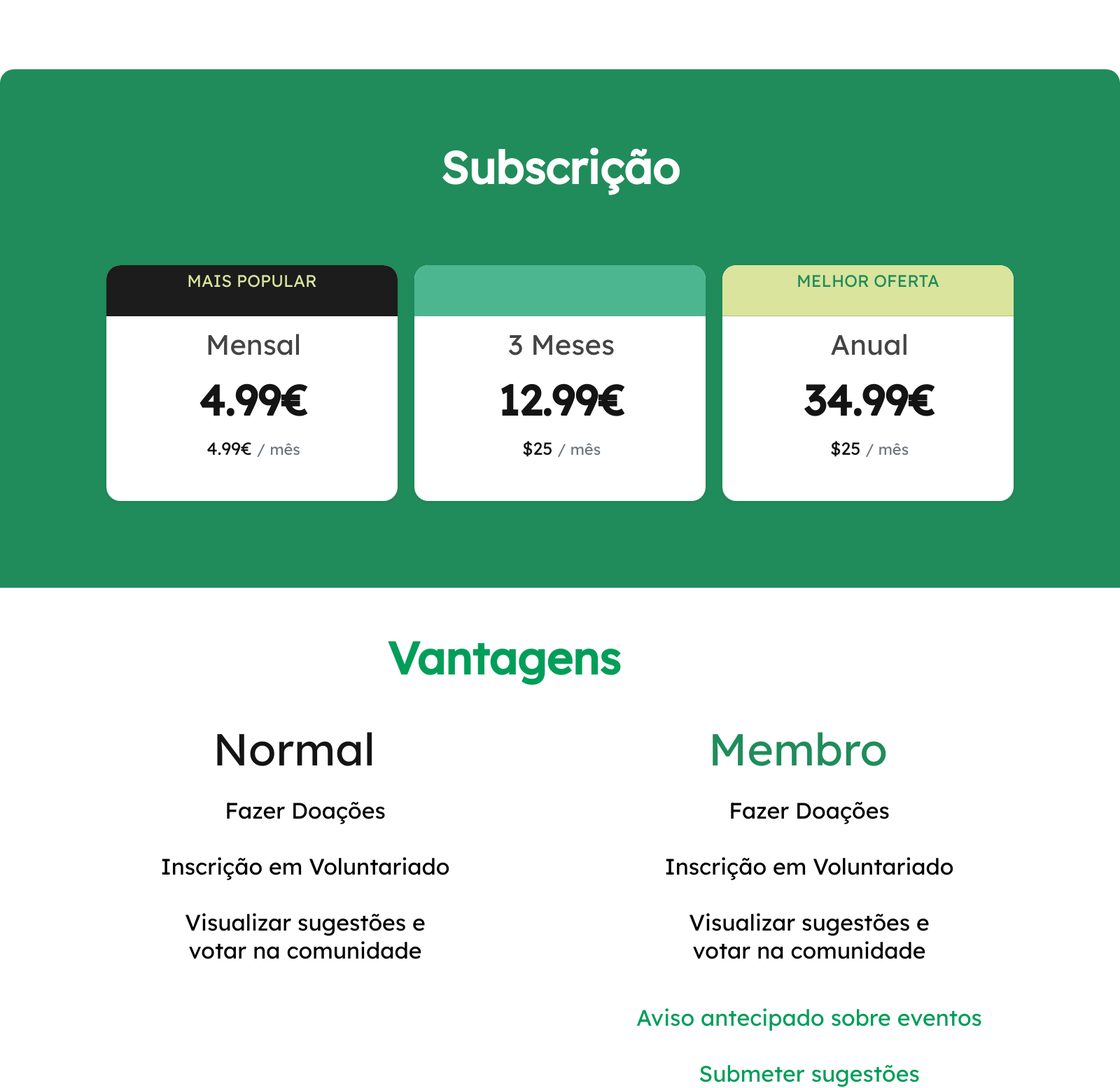
After one commit to CristianoSamtps/AEPA, a Laravel app: page /tornarMembro in a window 1600 px wide. The commit adds this page. Shown: the part 605-2160 px from the top of the page at 70% size. Run offline with Laravel 10, Linux system fonts and the light colour scheme.

Commit message:
Ruben Update

```diff
--- a/app/Http/Controllers/PageController.php
+++ b/app/Http/Controllers/PageController.php
@@ -19,4 +19,8 @@ class PageController extends Controller
     public function projects(){
         return view('projects');
     }
+
+    public function tornarMembro(){
+        return view('tornarMembro');
+    }
 }
--- /dev/null
+++ b/public/css/styleR.css
@@ -0,0 +1,242 @@
+@import url("https://fonts.googleapis.com/css2?family=Lexend+Deca&display=swap");
+body {
+  font-family: "Lexend Deca", sans-serif;
+}
+
+.tornateMembro {
+  margin: 100px 131px;
+}
+
+.descricaoMembro {
+  color: #565656;
+  font-family: Lexend Deca;
+  font-size: 24px;
+  font-style: normal;
+  font-weight: 700;
+  line-height: normal;
+  margin-top: 26px;
+}
+
+.titleMembro {
+  margin-top: 100px;
+  color: #208c5b;
+  font-family: Lexend Deca;
+  font-size: 64px;
+  font-style: normal;
+  font-weight: 700;
+  line-height: normal;
+}
+
+.butaoMembro {
+  width: 248px;
+  height: 52px;
+  flex-shrink: 0;
+  border-radius: 40px;
+  background: #019e59;
+  border: none;
+  color: #fff;
+  font-family: Lexend Deca;
+  font-size: 20px;
+  font-style: normal;
+  font-weight: 400;
+  line-height: normal;
+  margin-top: 26px;
+}
+
+.membro {
+  color: #218366;
+  font-family: Lexend Deca;
+  font-size: 32px;
+  font-style: normal;
+  font-weight: 700;
+  line-height: normal;
+}
+
+.imgMembro {
+  width: 600px;
+  padding-bottom: 30px;
+}
+
+.preco {
+  border-radius: 20px 20px 0px 0px;
+  background: #208c5b;
+  padding-bottom: 100px;
+}
+
+.titlePreco {
+  color: #ffffff;
+  text-align: center;
+  font-family: Lexend Deca;
+  font-size: 64px;
+  font-style: normal;
+  font-weight: 700;
+  line-height: normal;
+  margin: 100px 0;
+  padding-top: 100px;
+}
+
+.card-title {
+  flex-shrink: 0;
+  color: #141414;
+  font-family: Lexend Deca;
+  font-size: 60px;
+  font-style: normal;
+  font-weight: 700;
+  line-height: normal;
+  padding-top: 10px;
+}
+
+.card-title .pricing-card-title {
+  text-align: center;
+}
+
+.pormes {
+  flex-shrink: 0;
+  color: #141414;
+  font-family: Lexend Deca;
+  font-size: 25px;
+  font-style: normal;
+  line-height: normal;
+  border: none;
+}
+
+#header1 {
+  height: 73px;
+  border-radius: 20px 20px 0px 0px;
+  background: #1c1c1c;
+  color: #dae49d;
+  font-family: Lexend Deca;
+  font-size: 32px;
+  font-style: normal;
+  font-weight: 700;
+  line-height: normal;
+  text-align: center;
+  border: none;
+}
+
+#header2 {
+  height: 73px;
+  border-radius: 20px 20px 0px 0px;
+  background: #4cb691;
+  color: #ffffff;
+  font-family: Lexend Deca;
+  font-size: 32px;
+  font-style: normal;
+  font-weight: 700;
+  line-height: normal;
+  text-align: center;
+  border: none;
+}
+
+#header3 {
+  height: 73px;
+  border-radius: 20px 20px 0px 0px;
+  background: #dae49d;
+  color: #208c5b;
+  font-family: Lexend Deca;
+  font-size: 100px;
+  font-style: normal;
+  font-weight: 700;
+  line-height: normal;
+  text-align: center;
+  justify-content: center;
+}
+
+.card {
+  padding-bottom: 20px;
+  border-radius: 20px;
+  border: none;
+}
+.card-body {
+  padding-left: 20px;
+}
+
+.vantagens {
+  margin-top: 30px;
+}
+
+.subtitulo,
+.titulo {
+  text-decoration: underline;
+}
+
+.lista {
+  list-style-type: none;
+  padding: 0;
+}
+
+.lista li {
+  margin-bottom: 10px;
+}
+
+.titleVan {
+  color: #019e59;
+  text-align: center;
+  font-family: Lexend Deca;
+  font-size: 64px;
+  font-style: normal;
+  font-weight: 700;
+  line-height: normal;
+  margin: 50px 0;
+  padding-top: 10px;
+}
+
+.tituloNormal {
+  color: #141414;
+
+  font-family: Lexend Deca;
+  font-size: 64px;
+  font-style: normal;
+  font-weight: 400;
+  line-height: normal;
+}
+
+.subtituloMembro {
+  color: #208c5b;
+
+  font-family: Lexend Deca;
+  font-size: 64px;
+  font-style: normal;
+  font-weight: 400;
+  line-height: normal;
+}
+
+.vantagens {
+  text-align: center;
+  margin-bottom: 20px;
+  width: 1440px;
+  height: 1060px;
+  flex-shrink: 0;
+}
+
+.listaNormal {
+  color: #000;
+
+  text-align: center;
+  font-family: Lexend Deca;
+  font-size: 32px;
+  font-style: normal;
+  font-weight: 400;
+  line-height: normal;
+  list-style-type: none;
+}
+
+.listaNormal li {
+  padding: 20px;
+}
+
+.listaMembro {
+  color: #019e59;
+
+  text-align: center;
+  font-family: Lexend Deca;
+  font-size: 32px;
+  font-style: normal;
+  font-weight: 400;
+  line-height: normal;
+  list-style-type: none;
+}
+
+.listaMembro li {
+  padding: 20px;
+}
--- a/resources/views/index.blade.php
+++ b/resources/views/index.blade.php
@@ -14,7 +14,7 @@
       <div class="row">
         <div class="col-md-6 heroinfo">
           <h1>Já conheces a missão da nossa associação?</h1>
-          <h5>Com mais de 14 mil apoiantes já reconstruímos centenas de hectares! Tudo graças à nossa maravilhosa equipa.
+          <h5>Com mais de 12 mil apoiantes já reconstruímos centenas de hectares! Tudo graças à nossa maravilhosa equipa.
           </h5>
           <a><button class="btn green-btn1">Associação</button></a>
           <a><button class="btn hero-btn2">Doações</button></a>
@@ -214,7 +214,7 @@
         </div>
         </div>
         <div class="col-md-12 d-flex justify-content-center">
-        <a class="link-light" href=""><button class="btn green-btn1">Tornar membro</button></a>
+        <a class="link-light" href="{{route('tornarMembro')}}"><button class="btn green-btn1">Tornar membro</button></a>
         <a><button class="btn hero-btn2">Sugestões</button></a>
       </div>
       </div>
--- /dev/null
+++ b/resources/views/tornarMembro.blade.php
@@ -0,0 +1,111 @@
+@extends('layouts.master')
+
+<<<<<<< Updated upstream
+@section('title', 'AEPA')
+=======
+@section('title', 'AEPA | Membro')
+>>>>>>> Stashed changes
+
+@section('styles')
+    <link href="{{ asset('/css/styleR.css') }}" rel="stylesheet">
+@endsection
+
+@section('main')
+    <section class="tornateMembro">
+        <div class="container mt-5">
+            <div class="row">
+                <div class="col-md-6">
+                    <h2 class="titleMembro">Torna te Membro</h2>
+                    <p class="descricaoMembro">Junta te a nós e torna te membro da Comunidade da AEPA.
+                        <span class="membro">“ Membro ”</span> é uma subscrição mensal onde todos os lucros vão financiar os
+                        eventos da AEPA.
+                    </p>
+                    <button class="butaoMembro btn-success">Tornar Membro</button>
+                </div>
+                <div class="col-md-6">
+                    <img class="imgMembro" src="{{asset ('img/vetormembro.png')}}" alt="Imagem" class="img-fluid" />
+                </div>
+            </div>
+        </div>
+    </section>
+
+    <section class="preco">
+        <h2 class="titlePreco">Subscrição</h2>
+        <div class="container">
+            <div class="row">
+                <div class="col-md-4">
+                    <div class="card mb-4 shadow-sm">
+                        <div class="card-header" id="header1">
+                            <h4 class="my-0 font-weight-normal">MAIS POPULAR</h4>
+                        </div>
+                        <div class="card-body text-center">
+                            <h1>Mensal</h1>
+                            <h1 class="card-title pricing-card-title">4.99€</h1>
+                            <ul class="list-unstyled mt-3 mb-4">
+                                <li class="pormes">4.99€ <small class="text-muted">/ mês</small></li>
+                            </ul>
+                        </div>
+                    </div>
+                </div>
+
+                <div class="col-md-4">
+                    <div class="card mb-4 shadow-sm">
+                        <div class="card-header" id="header2">
+
+                        </div>
+                        <div class="card-body text-center">
+                            <h1>3 Meses</h1>
+                            <h1 class="card-title pricing-card-title">12.99€</h1>
+                            <ul class="list-unstyled mt-3 mb-4">
+                                <li class="pormes">$25 <small class="text-muted">/ mês</small></li>
+                            </ul>
+                        </div>
+                    </div>
+                </div>
+
+                <div class="col-md-4">
+                    <div class="card mb-4 shadow-sm">
+                        <div class="card-header" id="header3">
+                            <h4 class="my-0 font-weight-normal">MELHOR OFERTA</h4>
+                        </div>
+                        <div class="card-body text-center">
+                            <h1>Anual</h1>
+                            <h1 class="card-title pricing-card-title">34.99€</small></h1>
+                            <ul class="list-unstyled mt-3 mb-4">
+                                <li class="pormes">$25 <small class="text-muted">/ mês</small></li>
+                            </ul>
+                        </div>
+                    </div>
+                </div>
+            </div>
+        </div>
+    </section>
+    <section class="vantagens">
+        <h1 class="titleVan">Vantagens</h1>
+        <div class="container">
+            <div class="row vantagens">
+                <div class="col-md-6">
+                    <h2 class="tituloNormal">Normal</h2>
+                    <ul class="listaNormal">
+                        <li>Fazer Doações</li>
+                        <li>Inscrição em Voluntariado</li>
+                        <li>Visualizar sugestões e <br> votar na comunidade</li>
+                    </ul>
+                </div>
+                <div class="col-md-6">
+                    <h2 class="subtituloMembro">Membro</h2>
+                    <ul class="listaNormal">
+                        <li>Fazer Doações</li>
+                        <li>Inscrição em Voluntariado</li>
+                        <li>Visualizar sugestões e <br> votar na comunidade</li>
+                    </ul>
+                    <ul class="listaMembro">
+                        <li>Aviso antecipado sobre eventos</li>
+                        <li>Submeter sugestões <br> na comunidade</li>
+                        <li>Cupão mensal na <br> Loja Online</li>
+                    </ul>
+                </div>
+            </div>
+        </div>
+    </section>
+@endsection
--- a/routes/web.php
+++ b/routes/web.php
@@ -22,3 +22,5 @@ Route::get('/topDonates', [PageController::class, 'topDonates'])->name('topDonat
 Route::get('/patrocinadores', [PageController::class, 'patrocinadores'])->name('patrocinadores');
 
 Route::get('/projects', [PageController::class, 'projects'])->name('projects');
+
+Route::get('/tornarMembro', [PageController::class, 'tornarMembro'])->name('tornarMembro');
```
